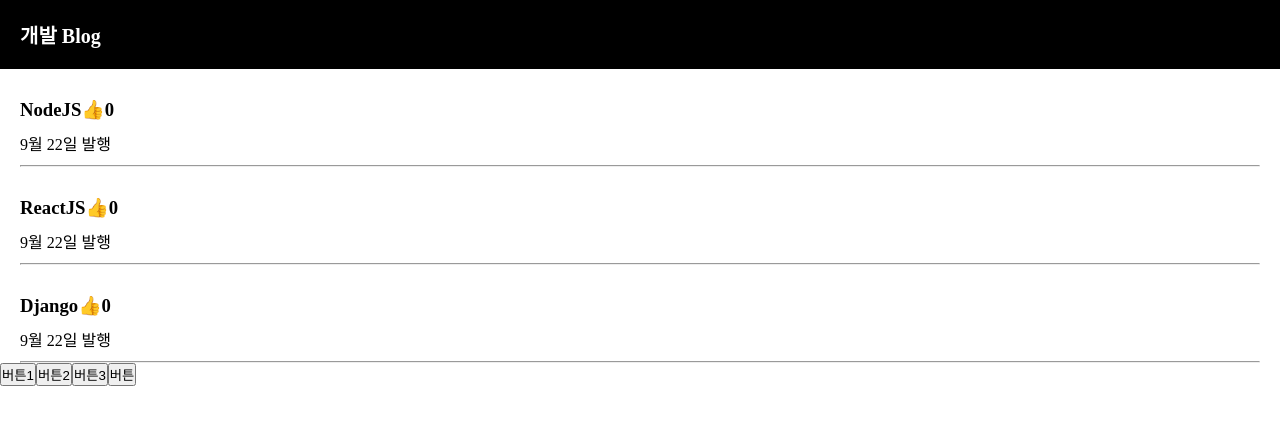
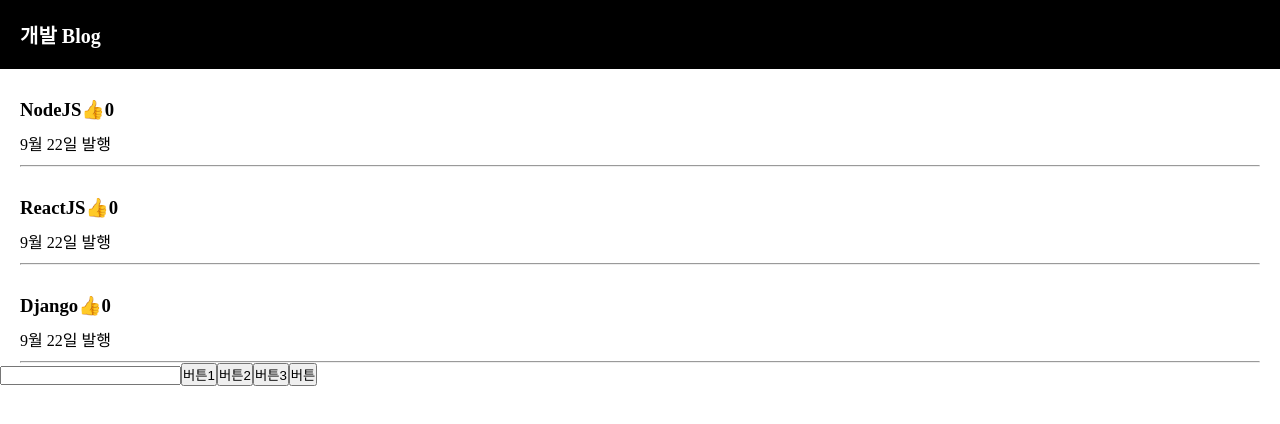
Before and after one commit to hwd3004/react_blog, a React (Create React App) app: page / in a window 1280 px wide. Shown: the top 424 px of the page. Built offline with nearby package versions, Linux system fonts and the light colour scheme.

Commit message:
9. 사용자가 입력한 글을 변수에 저장하는 법

```diff
--- a/src/App.js
+++ b/src/App.js
@@ -7,6 +7,8 @@
   let [따봉, 따봉변경] = useState(0);
 
   let [누른제목, 누른제목변경] = useState(0);
+
+  let [입력값, 입력값변경] = useState("");
 
   console.log(글제목[0]);
 
@@ -36,7 +38,7 @@
 
       {글제목.map((data, index) => {
         return (
-          <div className="list">
+          <div className="list" key={index}>
             <h3
               onClick={() => {
                 누른제목변경(index);
@@ -56,6 +58,13 @@
           </div>
         );
       })}
+
+      <input
+        onChange={(event) => {
+          // console.log(event.target.value);
+          입력값변경(event.target.value);
+        }}
+      ></input>
 
       <button
         onClick={() => {
```
Also changed, not shown: 1 other file (tests, documents, lock files or other folders).
